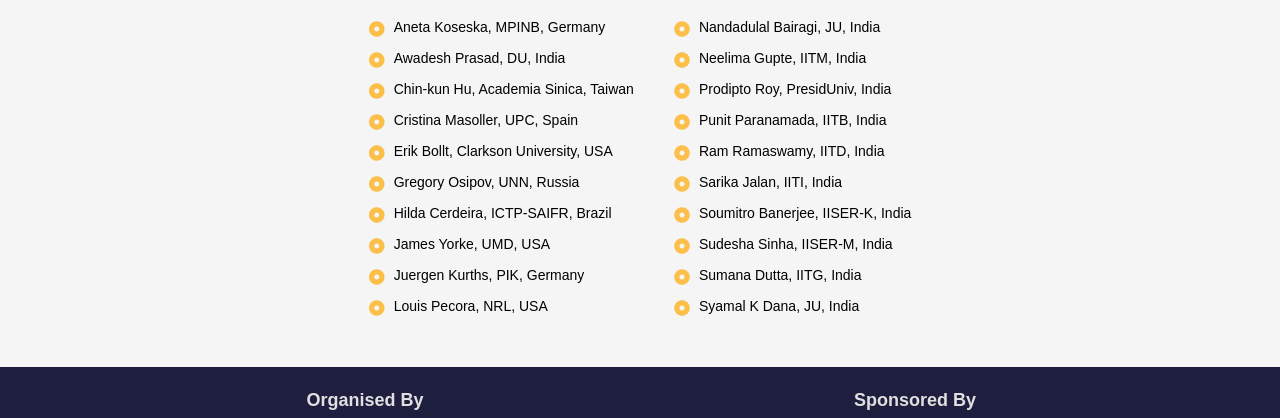
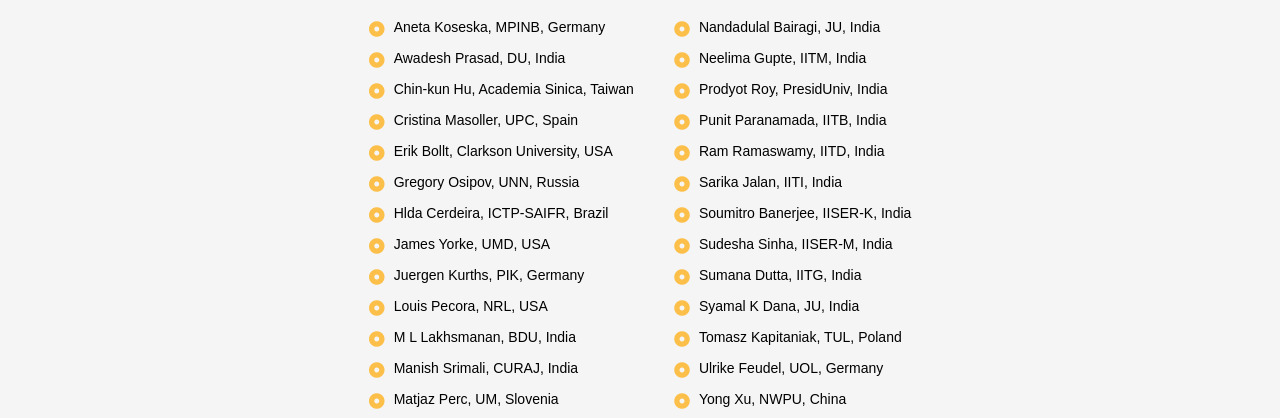
Before and after one commit to VinitM305/BTP-Website, a plain HTML site: page pages/organisers.html in a window 1280 px wide. Shown: the part 945-1363 px from the top of the page. Drawn offline with nearby package versions, Linux system fonts and the light colour scheme.

Commit message:
edited small errors

```diff
--- a/css/homepage.css
+++ b/css/homepage.css
@@ -45,7 +45,8 @@ html, body {
 .navbar li a{
     text-decoration:none;
     color: black;
-    font-family: "Open Sans", Sans-serif;
+    /* font-family: "Open Sans", Sans-serif; */
+    font-family: Arial, sans-serif;
     text-transform: uppercase;
 }
 .navbar ul li::after{
@@ -223,6 +224,7 @@ html, body {
         color: white;
         margin-left: 20px;
         margin-top: 5px;
+        cursor: pointer;
     }
     #close{
         margin-top: 10px;
--- a/css/organisers.css
+++ b/css/organisers.css
@@ -8,7 +8,6 @@ html, body {
 body {
     margin: 0;
     padding: 0;
-    font-family: Arial, sans-serif;
     text-align: center;
 }
 
--- a/pages/organisers.html
+++ b/pages/organisers.html
@@ -22,7 +22,7 @@
                 <li><a href="about.html" class="nav">About</a></li>
                 <li><a href="organisers.html" class="nav">Organisers</a></li>
                 <li><a href="3rdpage.html" class="nav">Speakers and Participants</a></li>
-                <li><a href="4thpage.html" class="nav">Venue</a></li>
+                <li><a href="venue.html" class="nav">Venue</a></li>
                 <li><a href="accomodation.html" class="nav">Accomodation</a></li>
                 <li><a href="schedule.html" class="nav">Schedule</a></li>
                 <li><a href="poster.html" class="nav">Poster</a></li>
@@ -33,7 +33,9 @@
         </div>
         <i class="fa fa-bars" onclick="showmenu()" id="bars"></i>
         <div class="sideimage daulogo">
-            <img src="../assests/DAU_logo.jpg" alt="No image available" class="i1 i2">
+            <a href="homepage.html">
+                <img src="../assests/DAU_logo.jpg" alt="No image available" class="i1 i2">
+            </a>
         </div>
     </div>
     <section class="organisers">
@@ -92,15 +94,18 @@
                     <li class="list">Cristina Masoller, UPC, Spain</li>
                     <li class="list">Erik Bollt, Clarkson University, USA</li>
                     <li class="list">Gregory Osipov, UNN, Russia</li>
-                    <li class="list">Hilda Cerdeira, ICTP-SAIFR, Brazil</li>
+                    <li class="list">Hlda Cerdeira, ICTP-SAIFR, Brazil</li>
                     <li class="list">James Yorke, UMD, USA</li>
                     <li class="list">Juergen Kurths, PIK, Germany</li>
                     <li class="list">Louis Pecora, NRL, USA</li>
+                    <li class="list">M L Lakhsmanan, BDU, India</li>
+                    <li class="list">Manish Srimali, CURAJ, India</li>
+                    <li class="list">Matjaz Perc, UM, Slovenia</li>
                 </ul>
                 <ul class="right-list">
                     <li class="list">Nandadulal Bairagi, JU, India</li>
                     <li class="list">Neelima Gupte, IITM, India</li>
-                    <li class="list">Prodipto Roy, PresidUniv, India</li>
+                    <li class="list">Prodyot Roy, PresidUniv, India</li>
                     <li class="list">Punit Paranamada, IITB, India</li>
                     <li class="list">Ram Ramaswamy, IITD, India</li>
                     <li class="list">Sarika Jalan, IITI, India</li>
@@ -108,6 +113,9 @@
                     <li class="list">Sudesha Sinha, IISER-M, India</li>
                     <li class="list">Sumana Dutta, IITG, India</li>
                     <li class="list">Syamal K Dana, JU, India</li>
+                    <li class="list">Tomasz Kapitaniak, TUL, Poland</li>
+                    <li class="list">Ulrike Feudel, UOL, Germany</li>
+                    <li class="list">Yong Xu, NWPU, China</li>
                 </ul>
             </div>
         </div>
```
Also changed, not shown: pages/about.html (+4 -2 lines), pages/abstracts.html (+4 -2 lines), pages/accomodation.html (+4 -2 lines), pages/contact.html (+3 -1 lines), pages/gallery.html (+4 -2 lines), pages/homepage.html (+6 -2 lines), pages/poster.html (+4 -2 lines), pages/schedule.html (+4 -2 lines), pages/venue.html (+4 -2 lines).
